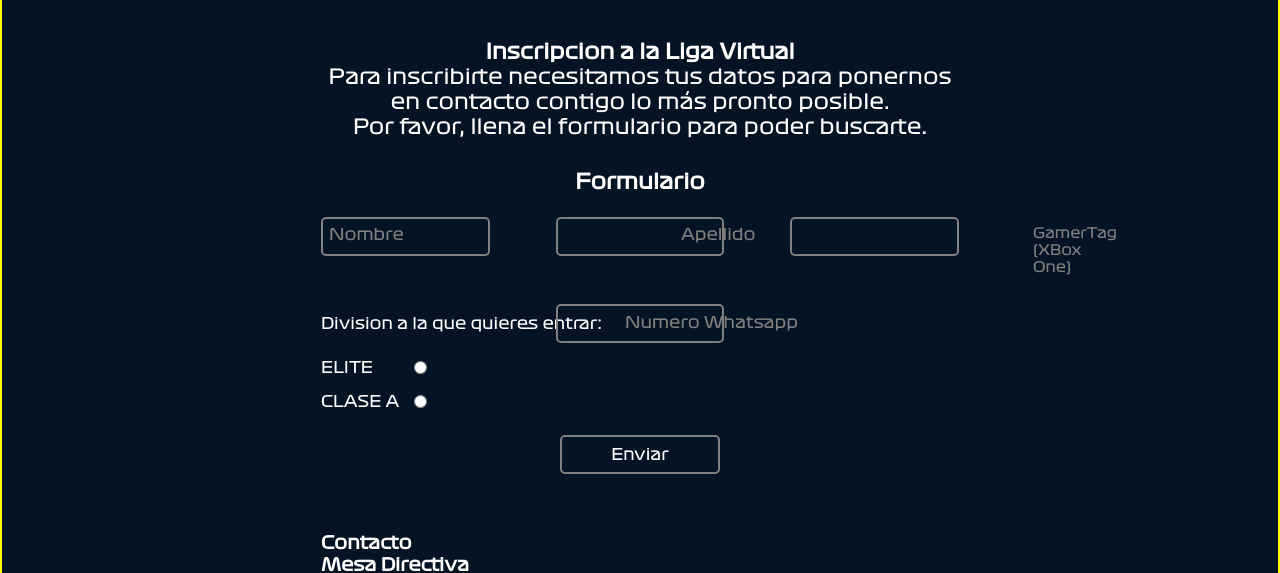
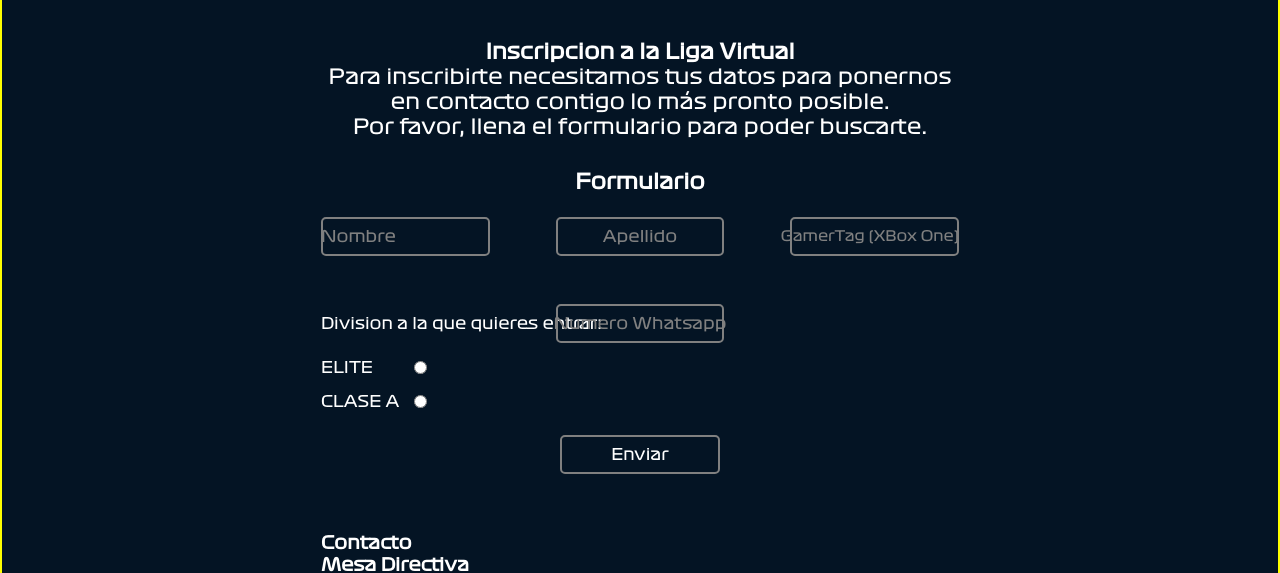
Before and after one commit to patoenos/MRL-Palacios, a plain HTML site: page inscripciones.html in a window 1280 px wide. Shown: the part 161-734 px from the top of the page. Drawn offline with Linux system fonts and the light colour scheme.

Commit message:
Se corrige posicion de texto campos en pagina inscripciones

```diff
--- a/css/main.css
+++ b/css/main.css
@@ -364,9 +364,10 @@ footer h4{
     width: 70%;
 }
 .etiqueta-nombre{
-    position: absolute;
-    top: 3.5rem;
-    left: 0.5rem;
+    width: 60%;
+    grid-column: 1;
+    grid-row: 2;
+    align-self: center;
     color: gray;
     padding: 0;
     background: none;
@@ -378,11 +379,11 @@ ejecuta el codigo */
 .input-nombre:focus ~ .etiqueta-nombre,
 .input-nombre:not(:placeholder-shown).input-nombre:not(:focus) ~ .etiqueta-nombre{
     background-color: #041424;
-    padding: 0rem 0.5rem 0rem 0rem;
+    padding: 0rem 0.1rem 0rem 0rem;
     margin:0;
     color: #9df175;
     font-size: 1rem;
-    top: 2.2rem;
+    transform: translate(0,-1.3rem);
 }
 .input-nombre:focus{
     border: 2px solid #9df175;
@@ -396,14 +397,17 @@ ejecuta el codigo */
 }
 #apellido{
     width: 70%;
+
 }
 .etiqueta-apellido{
+    grid-column: 3/5;
+    grid-row: 2;
+    justify-self: center;
+    align-self: center;
+   /*  width: 40%; */
     color: gray;
     padding: 0;
     margin:0;
-    position: absolute;
-    top: 3.5rem;
-    left: 22.5rem;
     background: none;
     cursor: text;
     transition: all 0.5s ease;
@@ -411,11 +415,11 @@ ejecuta el codigo */
 .input-apellido:focus ~ .etiqueta-apellido,
 .input-apellido:not(:placeholder-shown).input-apellido:not(:focus) ~ .etiqueta-apellido{
     background-color: #041424;
-    padding: 0rem 0.5rem 0rem 0rem;
+    padding: 0rem 0.5rem 0rem 0.5rem;
     margin:0;
     color: #9df175;
     font-size: 1rem;
-    top: 2.2rem;
+    transform: translate(0rem,-1.3rem);
 }
 .input-apellido:focus{
     border: 2px solid #9df175;
@@ -435,9 +439,10 @@ ejecuta el codigo */
     padding: 0;
     margin:0;
     font-size: 0.9rem;
-    position: absolute;
-    top: 3.5rem;
-    left: 44.5rem;
+    grid-column: 5/8;
+    grid-row: 2;
+    justify-self: END;
+    align-self: center;
     background: none;
     cursor: text;
     transition: all 0.5s ease;
@@ -445,11 +450,11 @@ ejecuta el codigo */
 .input-gt:focus ~ .etiqueta-gt,
 .input-gt:not(:placeholder-shown).input-gt:not(:focus) ~ .etiqueta-gt{
     background-color: #041424;
-    padding: 0rem 0.5rem 0rem 0rem;
+    padding: 0rem 0rem 0rem 0.5rem;
     margin:0;
     color: #9df175;
     font-size: 0.9rem;
-    top: 2.2rem;
+    transform: translate(0rem,-1.3rem);
 }
 .input-gt:focus{
     border: 2px solid #9df175;
@@ -493,9 +498,10 @@ ejecuta el codigo */
 }
 .etiqueta-telefono{
     color: gray;
-    position: absolute;
-    top: 9rem;
-    left: 19rem;
+    grid-column: 3/5;
+    grid-row: 4;
+    align-self: center;
+    justify-self: center;
     padding: 0;
     margin:0;
     background: none;
@@ -508,11 +514,11 @@ ejecuta el codigo */
 .input-telefono:focus ~ .etiqueta-telefono,
 .input-telefono:not(:placeholder-shown).input-telefono:not(:focus) ~ .etiqueta-telefono{
     background-color: #041424;
-    padding: 0rem 0.5rem 0rem 0rem;
+    padding: 0rem 0.5rem 0rem 0.5rem;
     margin:0;
     color: #9df175;
     font-size: 1rem;
-    top: 7.7rem;
+    transform: translate(0rem,-1.3rem);
 }
 .input-telefono:focus{
     border: 2px solid #9df175;
```
